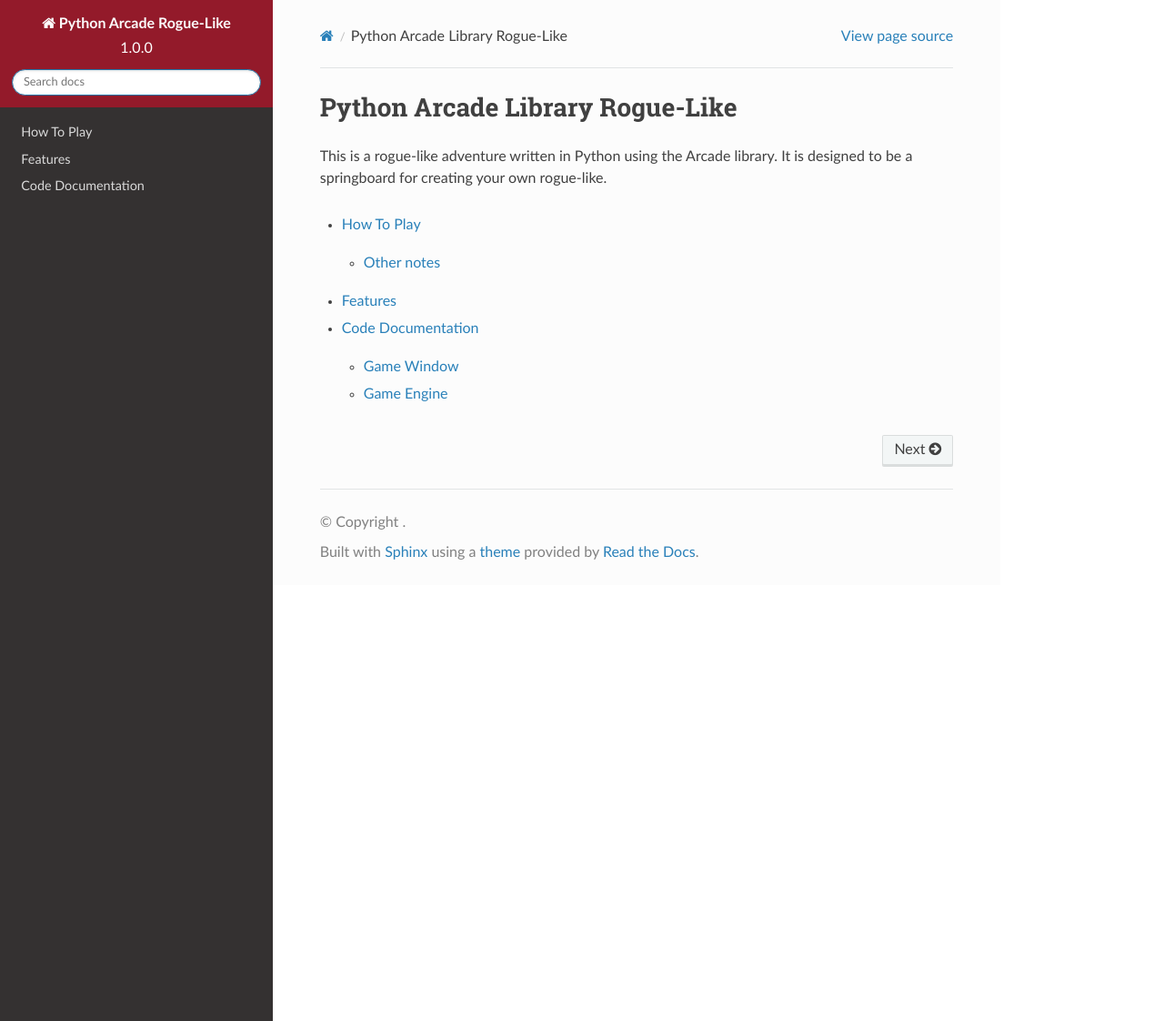
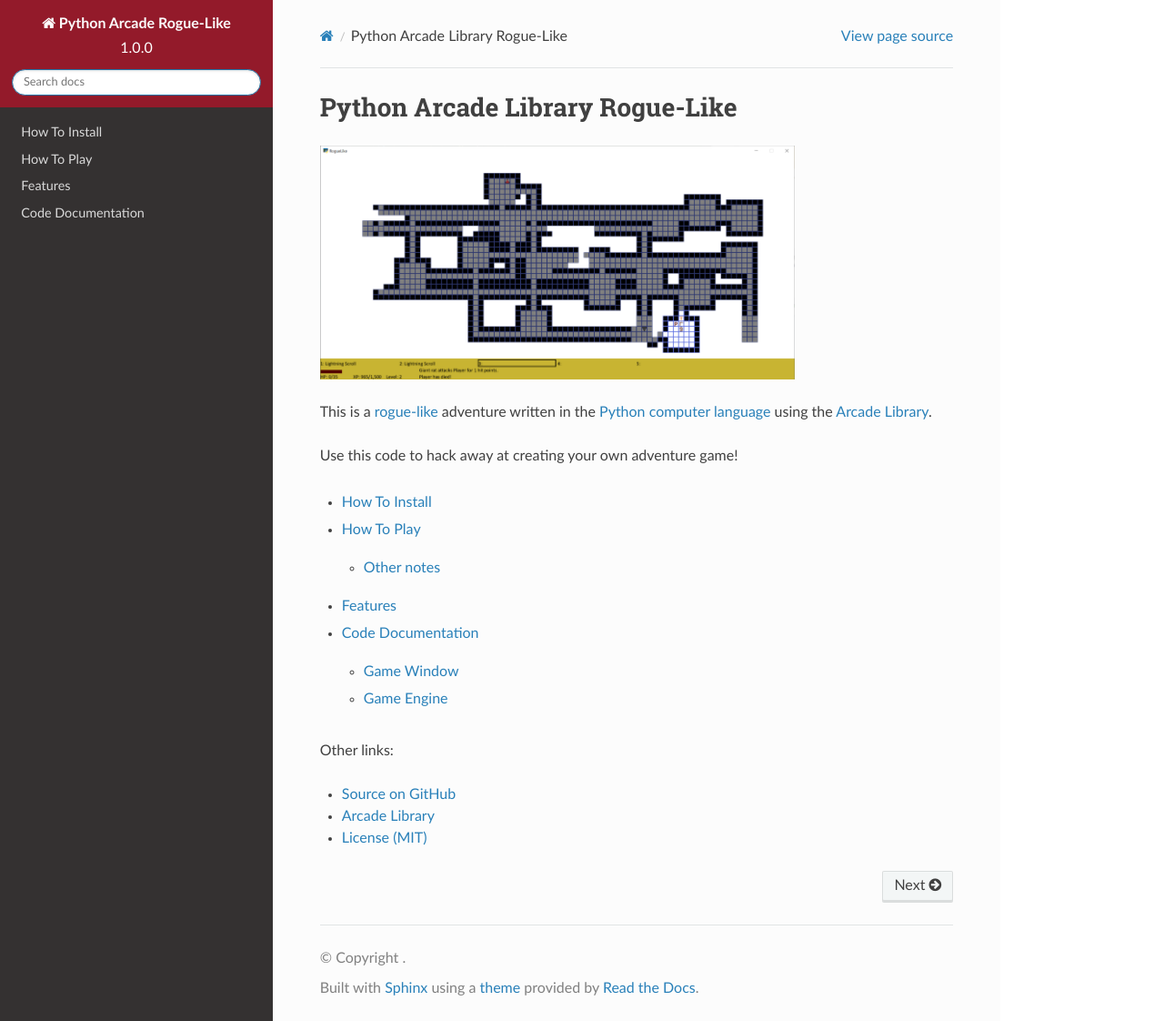
Before and after one commit to pythonarcade/roguelike, a Sphinx documentation site: the page built from doc/index.rst, in a window 1280 px wide and 1122 px high. Shown: the whole window at 91% size. Built offline with Sphinx 7.4.7 and the Read the Docs theme 2.0.0, drawn with Linux system fonts in a browser that asks for light colours.

Commit message:
Update documentation

```diff
--- a/doc/index.rst
+++ b/doc/index.rst
@@ -1,11 +1,28 @@
 Python Arcade Library Rogue-Like
 ================================
 
-This is a rogue-like adventure written in Python using the Arcade library.
-It is designed to be a springboard for creating your own rogue-like.
+.. image:: screenshot.png
+    :width: 75%
+
+
+This is a `rogue-like`_ adventure written in the `Python computer language`_
+using the `Arcade Library`_.
+
+.. _rogue-like: https://en.wikipedia.org/wiki/Roguelike
+.. _Python computer language: https://www.python.org/
+.. _Arcade Library: https://arcade.academy
+
+Use this code to hack away at creating your own adventure game!
 
 .. toctree::
 
+    install
     keybindings
     features
     code_docs
+
+Other links:
+
+* `Source on GitHub <https://github.com/pythonarcade/roguelike>`_
+* `Arcade Library`_
+* `License (MIT) <https://github.com/pythonarcade/roguelike/blob/master/license.rst>`_
--- a/source/entities/creature_factory.py
+++ b/source/entities/creature_factory.py
@@ -1,6 +1,7 @@
 from pathlib import Path
 import random
 import csv
+from themes.current_theme import colors
 from entities.entity import Entity
 from arcade import load_texture
 from entities.ai import BasicMonster
@@ -36,6 +37,7 @@
     sprite.fighter.power = int(monster_dict['Attack'])
     sprite.fighter.defense = int(monster_dict['Defense'])
     sprite.fighter.xp_reward = int(monster_dict['XP'])
+    sprite.not_visible_color = colors['transparent']
     sprite.blocks = True
     sprite.name = monster_dict['Name']
     return sprite
```
Also changed, not shown: doc/install.rst (added, +7 -0 lines), doc/screenshot.png.
